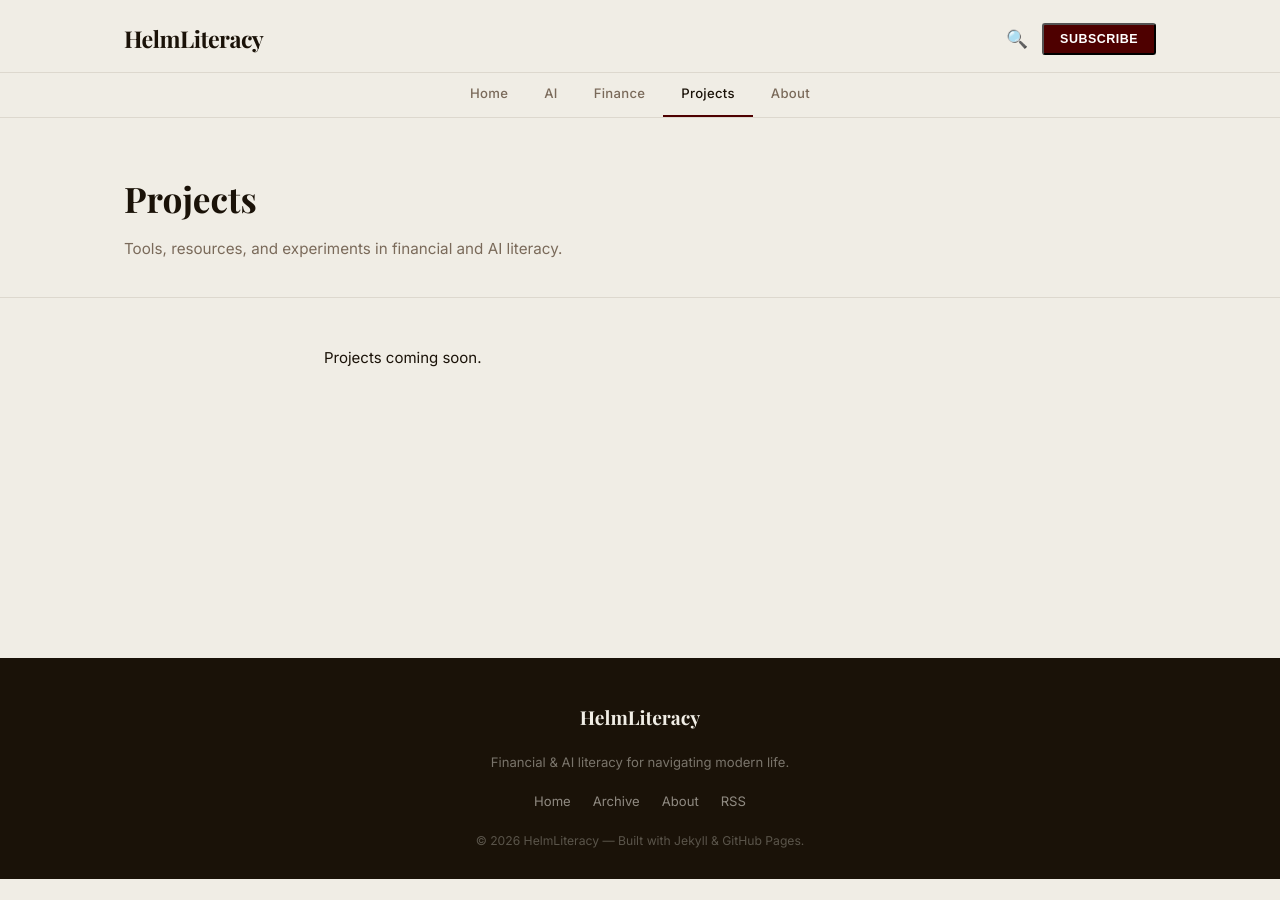
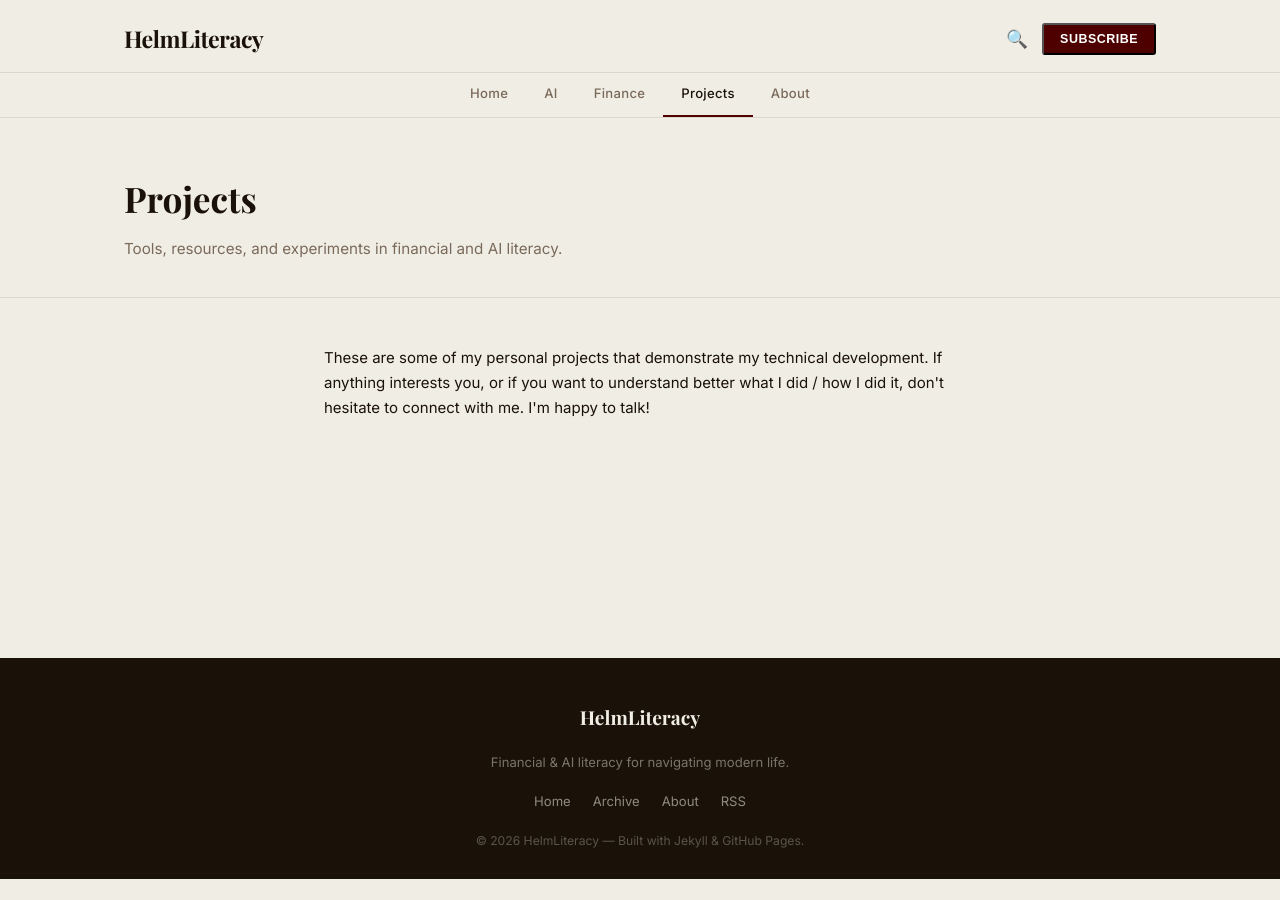
Before and after one commit to mylasoliz/HelmLiteracy, a Jekyll site: the page built from projects.md, in a window 1280 px wide. Built offline with Jekyll 4.4.1, drawn with Linux system fonts in a browser that asks for light colours.

Commit message:
Add intro text to Projects page
Co-Authored-By: Claude Sonnet 4.6 <noreply@anthropic.com>
Claude-Session: https://claude.ai/code/session_01UzPBY1BnJLS31dPas6mu2k

```diff
--- a/projects.md
+++ b/projects.md
@@ -14,7 +14,7 @@ permalink: /projects/
 
   <div class="page-body">
     <div class="container container-narrow">
-      <p>Projects coming soon.</p>
+      <p>These are some of my personal projects that demonstrate my technical development. If anything interests you, or if you want to understand better what I did / how I did it, don't hesitate to connect with me. I'm happy to talk!</p>
     </div>
   </div>
 </div>
```
